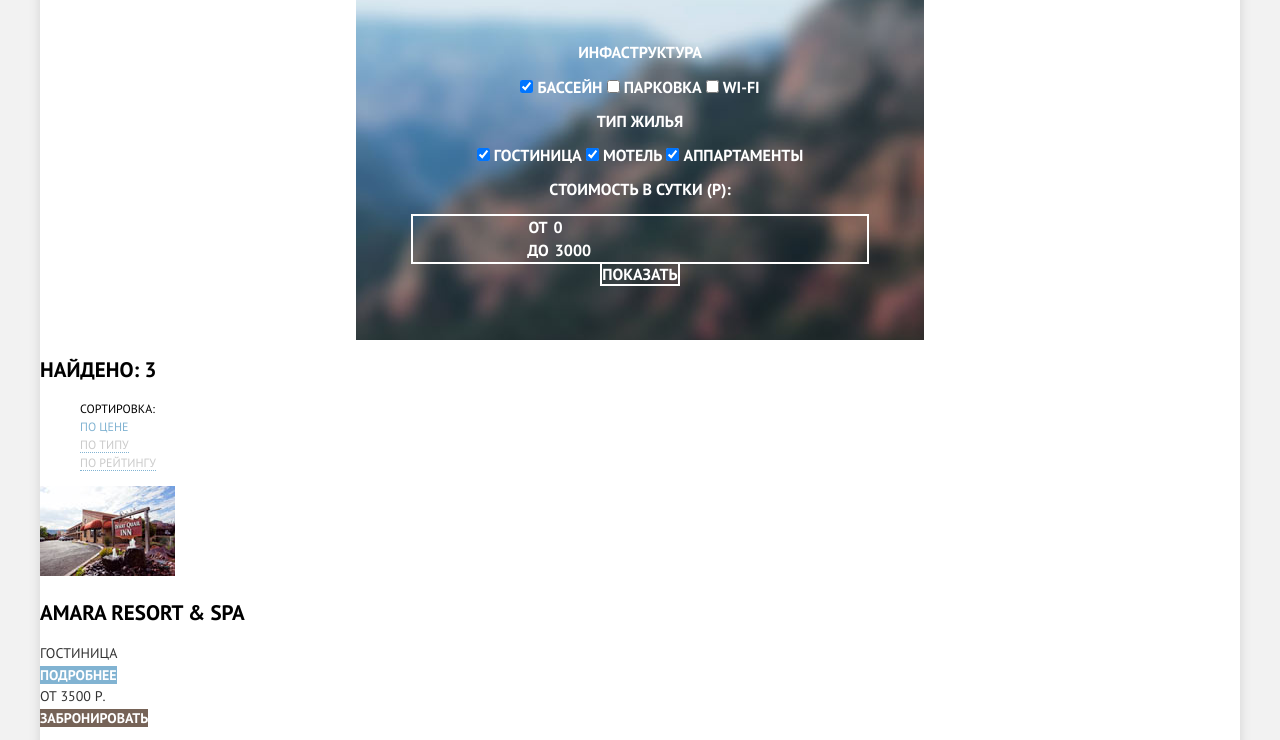
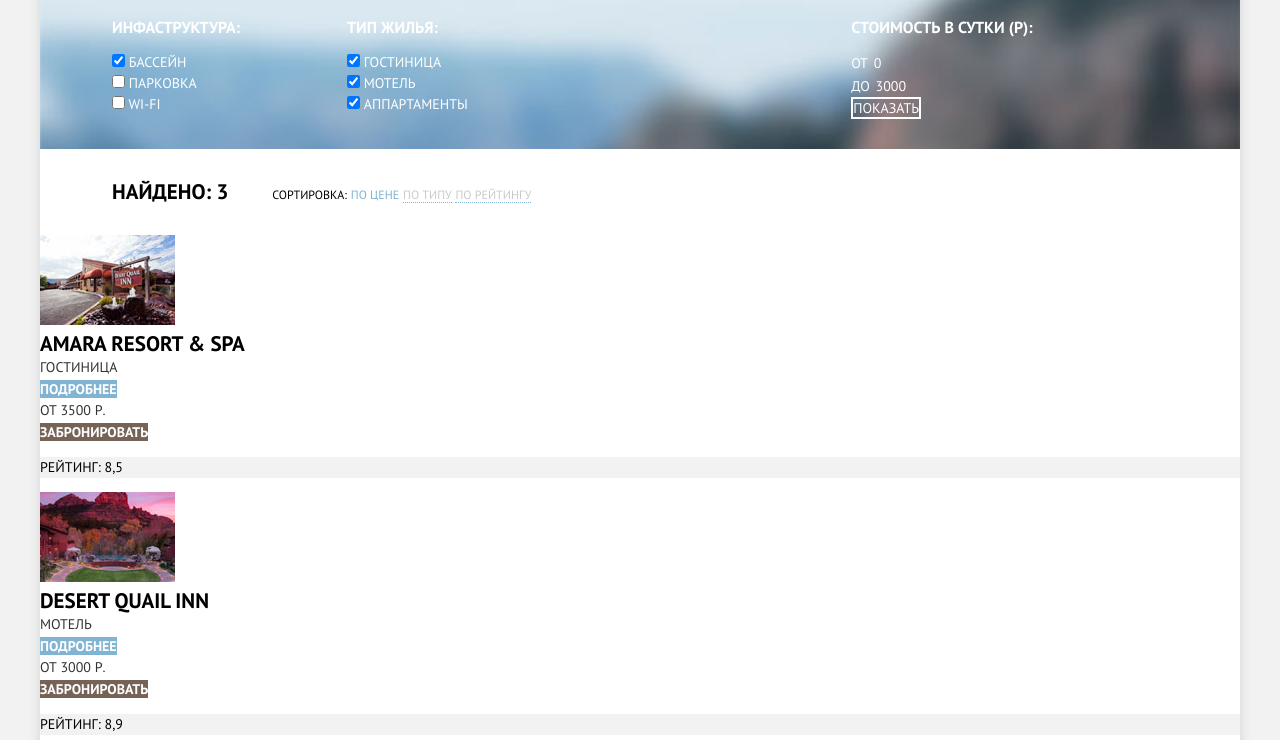
Before and after one commit to LevGareev/deviceproject, a plain HTML site: page hotel-list.html in a window 1280 px wide. Shown: the part 86-826 px from the top of the page. Drawn offline with Linux system fonts and the light colour scheme.

Commit message:
Доводим до ума сетку

```diff
--- a/CSS/style.css
+++ b/CSS/style.css
@@ -66,6 +66,7 @@ a {
 .site-navigation li {
   display: inline-block;
   width: 20%;
+
 }
 
 .offset {
@@ -219,12 +220,17 @@ a {
   margin-bottom: 25px;
 }
 
+.reasons-row h2 {
+  margin-bottom: 25px;
+}
+
 .reasons-row-image h2,
 .reasons-row-background h2 {
   margin: 0 auto;
   margin-top: 45px;
   width: 151px;
 }
+
 
 .reason-icon {
   position: relative;
@@ -309,18 +315,23 @@ a {
 }
 
 .map {
+  position: relative;
   height: 593px;
   background-image: url(../img/map.jpg);
   background-position: top center;
   background-repeat: no-repeat;
+  background-size: cover;
 }
 
-form {
-  box-sizing: border-box;
+.form {
+  position: absolute;
+  top: 0;
+  left: 50%;
+  display: none;
   margin: 0 auto;
-  width: 568px;
+  width: 458px;
   padding: 55px;
-  text-align: center;
+  text-align: left;
   font: inherit;
   line-height: auto;
   font-weight: 700;
@@ -329,14 +340,28 @@ form {
 }
 
 .input-line input {
+  box-sizing: border-box;
+
+  margin: 0;
+  padding: 8px;
+
+  width: 345px;
+
   font: inherit;
+  line-height: 26px;
+  font-weight: 700;
 
   background-color: #f2f2f2;
-  border: none;
+  border: 2px solid #f2f2f2;
+}
+
+.input-line-item input {
+  width: 115px;
 }
 
 .input-line input:hover {
   background-color: #ebebeb;
+  border: 2px solid #ebebeb;
 }
 
 .input-line input:focus {
@@ -350,14 +375,19 @@ form {
 }
 
 .form-btn-blue {
+  display: block;
+  margin-top: 54px;
+  padding: 15px 196px;
+  font-weight: 700;
   background-color: #81b3d2;
-
+  color: #ffffff;
   font-size: 21px;
   line-height: auto;
-  font-weight: 700;
-  color: #ffffff;
-
+  text-align: center;
+  text-transform: uppercase;
   border: none;
+  outline: none;
+  cursor: pointer;
 }
 
 .form-btn-blue:hover,
@@ -374,9 +404,15 @@ form {
 }
 
 footer {
+  display: flex;
   padding: 36px 0;
   font-size: 0;
   background: rgba(254, 254, 254, 0.9);
+}
+
+footer div {
+  width: 33.3333%;
+  text-align: center;
 }
 
 footer .footer-hl {
@@ -406,21 +442,64 @@ footer .footer-hl {
 .copyright {
   text-align: center;
   line-height: 26px;
+  font-size: 14px;
+  vertical-align: middle;
+  text-align: center;
+  color: black;
+  text-decoration: none;
 }
 
-/*
-Дополнительные стили странички отелей*/
+/*Дополнительные стили странички отелей*/
+/*Под вопросом надобность тут флексов*/
+.search-resultats h2,
+.hotel-list-item h2 {
+  margin: 0;
+  padding: 0;
+  font-size: 21px;
+  line-height: 26px;
+  font-weight: 700px
+  color: #000000;
+}
 
-.form-filtres {
+.form-filters {
+  display: flex;
+  padding: 30px 6%;
   background-color: #6c8fb5;
   background-image: url(../img/filtres-background.jpg);
-  background-position: top center;
-  background-repeat: no-repeat;
+  background-size: cover;
+  font: inherit;
+  color: #ffffff;
+}
+
+.filters-column ul{
+  margin: 0;
+  padding: 0;
+
+  list-style: none;
+}
+
+.filters-column {
+  box-sizing: border-box;
+  width: 130px;
+  margin-right: 105px;
+
+}
+
+.filters-price {
+  width: 30%;
+  margin-right: 0;
+}
+
+.filters-column:nth-child(2) {
+  margin-right: auto;
 }
 
 
-.form-filtres,
-.form-filtres h2 {
+.form-filters:nth-child(3) {
+  text-align: right;
+}
+
+.form-filters h2 {
   font-size: 16px;
   font-weight: 700;
   color: #ffffff;
@@ -430,8 +509,7 @@ footer .footer-hl {
   border-color: #6a6a6a;
 }
 
-.filters-price {
-  border: 2px solid white;
+.price-frame {
   border-color: white;
 }
 
@@ -452,8 +530,6 @@ footer .footer-hl {
 
   border: 2px solid white;
   border-color: #ffffff;
-
-
 }
 
 .btn-transparent:hover,
@@ -462,19 +538,17 @@ footer .footer-hl {
   background-color: #ffffff;
 }
 
-.search-resultats h2,
-.hotel-list-item h2 {
-  font-size: 21px;
-  line-height: 26px;
-  font-weight: 700px
-  color: #000000;
+.search-resultats {
+  padding: 30px 6%;
 }
 
-.search-resultats ul{
-  list-style: none;
+.search-resultats div {
+  display: inline-block;
+
 }
 
 .search-resultats li {
+  display: inline-block;
   font-size: 12px;
   line-height: 18px;
 
@@ -501,6 +575,16 @@ footer .footer-hl {
   color: #81b3d2;
 
   border: none;
+}
+
+.resultats-left {
+  margin-right: 40px;
+}
+
+.resultats-center ul {
+  margin: 0;
+  padding: 0;
+  list-style: none;
 }
 
 .hotel-content .btn-blue{
--- a/hotel-list.html
+++ b/hotel-list.html
@@ -20,7 +20,7 @@
 				</figure>
 				<ul class="site-navigation">
 					<li><a href='#'>Информация</a></li>
-					<li><a href="#">Фото и Видео</a></li>
+					<li class="offset"><a href="#">Фото и Видео</a></li>
 					<li><a href="#">Карта Штата</a></li>
 					<li><a href="#" class="select">Гостиницы</a></li>
 	            </ul>
@@ -28,32 +28,37 @@
 
 		</header>
 
-		<section class="filtres">
+		<section class="filters">
 
-			<form class="form-filtres" action="/echo" method="GET">
-				<div class="filtres-column">
-					<h2>Инфаструктура</h2>
-					<input type="checkbox" name="infastructure1" value="i1" id="ch1" class='filter-input' checked>
-					<label for="ch1">Бассейн</label>
-					<input type="checkbox" name="infastructure2" value="i2" id="ch2"class='filter-input'>
-					<label for="ch2">Парковка</label>
-		   			<input type="checkbox" name="infastructure3" value="i3" id="ch3"class='filter-input'>
-		   			<label for="ch3">Wi-fi</label>
+			<form class="form-filters" action="/echo" method="GET">
+
+				<div class="filters-column">
+					<h2>Инфаструктура:</h2>
+					<ul>
+						<li><input type="checkbox" name="infastructure1" value="i1" id="ch1" class='filter-input' checked>
+						<label for="ch1">Бассейн</label></li>
+						<li><input type="checkbox" name="infastructure2" value="i2" id="ch2"class='filter-input'>
+						<label for="ch2">Парковка</label></li>
+			   			<li><input type="checkbox" name="infastructure3" value="i3" id="ch3"class='filter-input'>
+			   			<label for="ch3">Wi-fi</label></li>
+		   			</ul>
 				</div>
 
-				<div class="filtres-column">
-					<h2>Тип жилья</h2>
-					<input type="checkbox" name="hotel1" value="h1" id="ch4" class='filter-input' checked>
-					<label for="ch4">Гостиница</label>
-					<input type="checkbox" name="hotel2" value="h2" id="ch5" class='filter-input' checked>
-					<label for="ch5">Мотель</label>
-		   			<input type="checkbox" name="hotel3" value="h3" id="ch6" class='filter-input' checked>
-		   			<label for="ch6">Аппартаменты</label>
+				<div class="filters-column">
+					<h2>Тип жилья:</h2>
+					<ul>
+						<li><input type="checkbox" name="hotel1" value="h1" id="ch4" class='filter-input' checked>
+						<label for="ch4">Гостиница</label></li>
+						<li><input type="checkbox" name="hotel2" value="h2" id="ch5" class='filter-input' checked>
+						<label for="ch5">Мотель</label></li>
+			   			<li><input type="checkbox" name="hotel3" value="h3" id="ch6" class='filter-input' checked>
+			   			<label for="ch6">Аппартаменты</label></li>
+			   		</ul>
 				</div>
 
-				<div class="filters-column filtres-price">
+				<div class="filters-column filters-price">
 		   			<h2>Стоимость в сутки (р):</h2>
-		   			<div class="filters-price">
+		   			<div class="price-frame">
 		   				<div class="price-frame-input">от <input class="min-price" type="text" value="0"></div>
 						<div class="price-frame-input">до <input class="max-price" type="text" value="3000"></div>
 		   			</div>
```
Also changed, not shown: index.html (+5 -8 lines).
